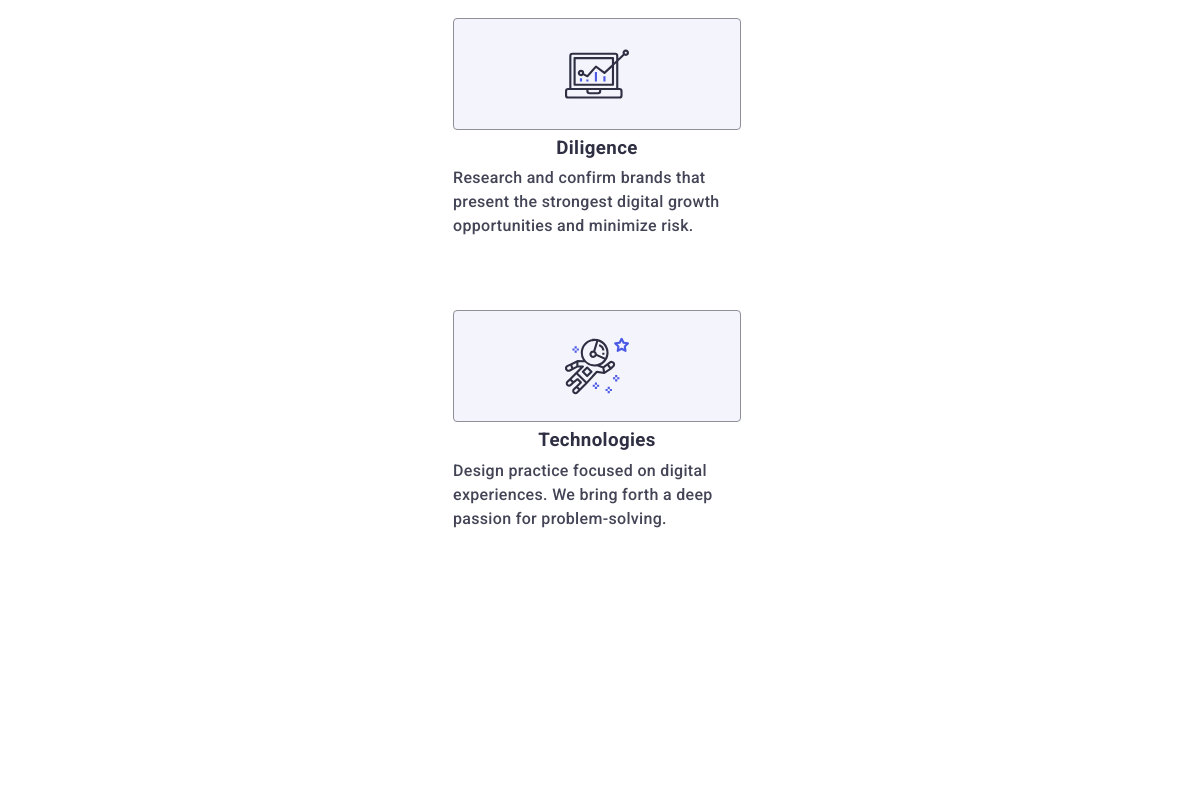
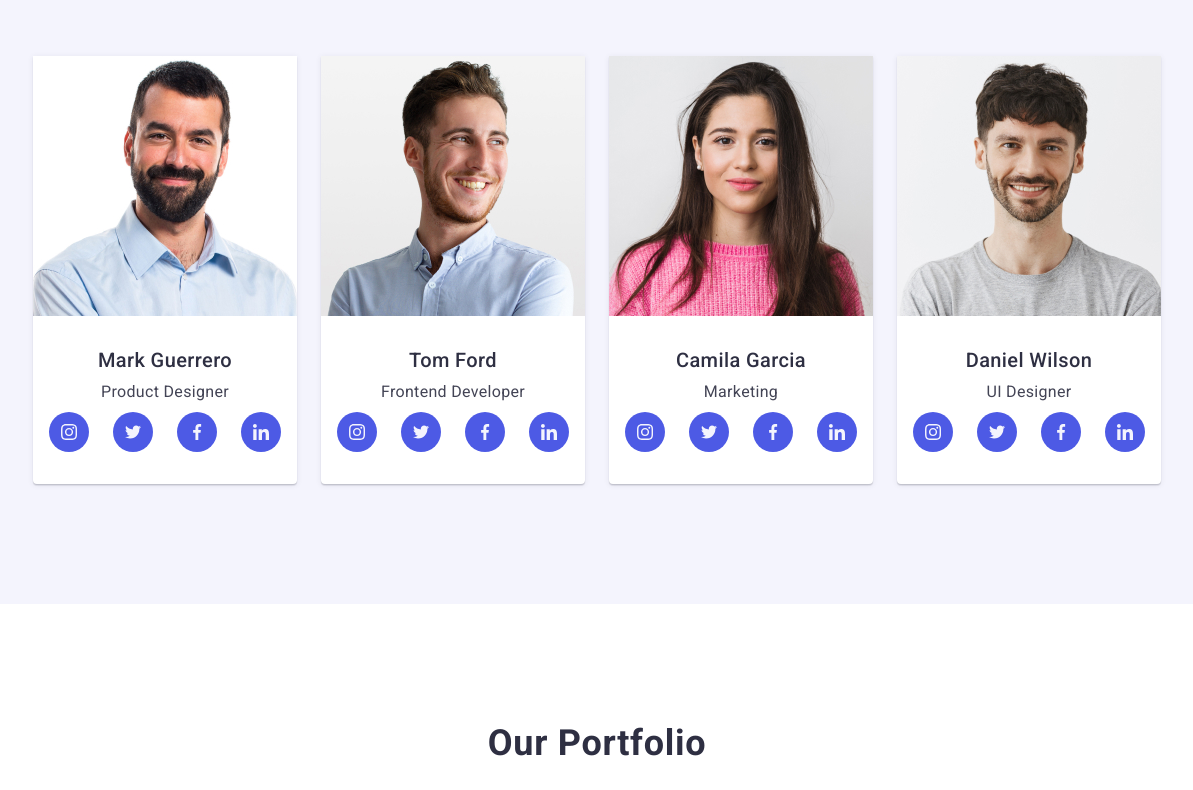
Before and after one commit to Nikel-Stanislav/goit-markup-hw-06, a plain HTML site: page index.html in a window 1536 px wide. Shown: the part 664-1454 px from the top of the page, without its empty margins (171-1364 px from the left). Before the commit the page ends 1291 px from the top, so only its background shows below. Drawn offline with nearby package versions, Linux system fonts and the light colour scheme.

Commit message:
media+telefon

```diff
--- a/css/styles.css
+++ b/css/styles.css
@@ -245,25 +245,26 @@ img {
 }
 
 .overlay-features {
-  border: 1px solid #8e8f99;
+  /* border: 1px solid #8e8f99;
   border-radius: 4px;
   height: 112px;
   background: #f4f4fd;
   display: flex;
   justify-content: center;
   align-items: center;
-  margin-bottom: 8px;
+  margin-bottom: 8px; */ /*6 work*/
+  display: none; /*6 work*/
 }
 
 .main-menu-subtitle {
   /* font-weight: 500; */ /*6 work*/
   font-weight: 700;
   /* font-size: 20px; */ /*6 work*/
-  font-style: 36px;
+  font-size: 36px;
   /* line-height: 1.2; */ /*6 work*/
   line-height: 1.11;
   letter-spacing: 0.02em;
-  text-align: center;
+  text-align: center; /*6 work*/
   color: #2e2f42;
   margin-bottom: 8px;
 }
@@ -284,8 +285,10 @@ img {
 
 .main-section-picture {
   background-color: #f4f4fd;
-  padding-top: 120px;
-  padding-bottom: 120px;
+  /* padding-top: 120px;
+  padding-bottom: 120px; */ /*6 work*/
+  padding-top: 96px; /*6 work*/
+  padding-bottom: 96px; /*6 work*/
 }
 
 .main-picture-title {
@@ -301,12 +304,14 @@ img {
 
 .section-menu-list {
   display: flex;
-  gap: 24px;
+  flex-wrap: wrap; /*6 work*/
+  /* gap: 24px; */ /*6 work*/
+  gap: 72px; /*6 work*/
 }
 
 .section-menu-item {
   background-color: #ffffff;
-  width: calc((100% - 3 * 24px) / 4);
+  /* width: calc((100% - 3 * 24px) / 4); */ /*6 work*/
   border-radius: 0px 0px 4px 4px;
   box-shadow: 0 2px 1px 0 rgba(46, 47, 66, 0.08),
     0 1px 1px 0 rgba(46, 47, 66, 0.16), 0 1px 6px 0 rgba(46, 47, 66, 0.08);
@@ -380,8 +385,10 @@ img {
 /* --------------------4 SECTION--------------------------------- */
 
 .section-benefits {
-  padding-top: 120px;
-  padding-bottom: 120px;
+  /* padding-top: 120px;
+  padding-bottom: 120px; */ /*6 work*/
+  padding-top: 96px; /*6 work*/
+  padding-bottom: 96px; /*6 work*/
 }
 
 .benefits-caption {
@@ -396,14 +403,15 @@ img {
 }
 
 .benefits-list {
-  display: flex;
+  /* display: flex;
   flex-wrap: wrap;
-  gap: 48px 24px;
+  gap: 48px 24px;  */ /*6 work*/
 }
 
 .benefits-item {
-  width: calc((100% - 2 * 24px) / 3);
+  /* width: calc((100% - 2 * 24px) / 3); */ /*6 work*/
   transition: box-shadow 250ms cubic-bezier(0.4, 0, 0.2, 1);
+  margin-bottom: 48px; /*6 work*/
 }
 
 .benefits-item:hover .benefits-cover-text {
@@ -867,28 +875,68 @@ img {
 
 /* ---------------------------------1------------------- */
 
+@media screen and (min-width: 768px) {
   /* -------------------------------2------------------------ */
-@media screen and (min-width 768px) {
+
   .container {
     width: 768px;
     padding-left: 16px;
     padding-right: 16px;
   }
+
+  .main-menu-list {
+    justify-content: space-between;
+    gap: 72px 24px;
   }
+
+  .main-menu-item {
+    width: calc((100% - 24px) / 2);
+  }
+
+  .main-menu-subtitle {
+    text-align: left;
+  }
+
+  .main-menu-text {
+    max-width: 356px;
+  }
+
   /* -------------------------------3--------------------------- */
+
+  .section-menu-list {
+    gap: 64px 24px;
+    display: flex;
+    justify-content: center;
+  }
+
+  .section-menu-item {
+    width: calc((100% - 24px) / 2);
+    max-width: 264px;
+  }
 
   /* --------------------------------4----------------------------- */
 
+  .benefits-list {
+    display: flex;
+    flex-wrap: wrap;
+    gap: 72px 24px;
+  }
+
+  .benefits-item {
+    width: calc((100% - 24px) / 2);
+  }
+}
+
 /* ---------------------------------footer-------------------------- */
-@media screen {
-}
+
 /* ----------------------------------------------------- */
 /* ------------------------MAIN-PAGE@-------------------- */
 
 /* ---------------------------------1------------------- */
 
+@media screen and (min-width: 1440px) {
   /* -------------------------------2------------------------ */
-@media screen and (min-width 1440px) {
+
   .container {
     width: 1158px;
     padding-left: 15px;
@@ -909,9 +957,20 @@ img {
     width: calc((100% - 3 * 24px) / 4);
   }
 
+  .overlay-features {
+    border: 1px solid #8e8f99;
+    border-radius: 4px;
+    height: 112px;
+    background: #f4f4fd;
+    display: flex;
+    justify-content: center;
+    align-items: center;
+    margin-bottom: 8px;
+  }
+
   .main-menu-subtitle {
     font-weight: 500;
-    font-style: 20px;
+    font-size: 20px;
     line-height: 1.2;
   }
 
@@ -919,10 +978,40 @@ img {
     font-weight: 400;
     max-width: 264px;
   }
+
+  /* -------------------------------3--------------------------- */
+
+  .main-section-picture {
+    padding-top: 120px;
+    padding-bottom: 120px;
   }
-/* -------------------------------3--------------------------- */
+
+  .section-menu-list {
+    flex-wrap: nowrap;
+    gap: 24px;
+  }
+
+  .section-menu-item {
+    width: calc((100% - 3 * 24px) / 4);
+  }
 
   /* --------------------------------4----------------------------- */
 
+  .section-benefits {
+    padding-top: 120px;
+    padding-bottom: 120px;
+  }
+
+  .benefits-list {
+    display: flex;
+    flex-wrap: wrap;
+    gap: 48px 24px;
+  }
+
+  .benefits-item {
+    width: calc((100% - 2 * 24px) / 3);
+  }
+}
+
 /* ---------------------------------footer-------------------------- */
 /* ------------------------------------------------------------------------------- */
--- a/index.html
+++ b/index.html
@@ -118,7 +118,7 @@
           </ul>
         </div>
       </section>
-      <!-- <section class="main-section-picture">
+      <section class="main-section-picture">
         <div class="container">
           <h2 class="main-picture-title">Our Team</h2>
           <ul class="section-menu-list">
@@ -296,8 +296,8 @@
             </li>
           </ul>
         </div>
-      </section> -->
-      <!-- <section class="section-benefits">
+      </section>
+      <section class="section-benefits">
         <div class="container">
           <h2 class="benefits-caption">Our Portfolio</h2>
           <ul class="benefits-list">
@@ -423,7 +423,7 @@
             </li>
           </ul>
         </div>
-      </section> -->
+      </section>
     </main>
     <!-- <footer class="footer">
       <div class="container footer-logo-text">
```
Lines whose indentation alone changed are shown as unchanged.
